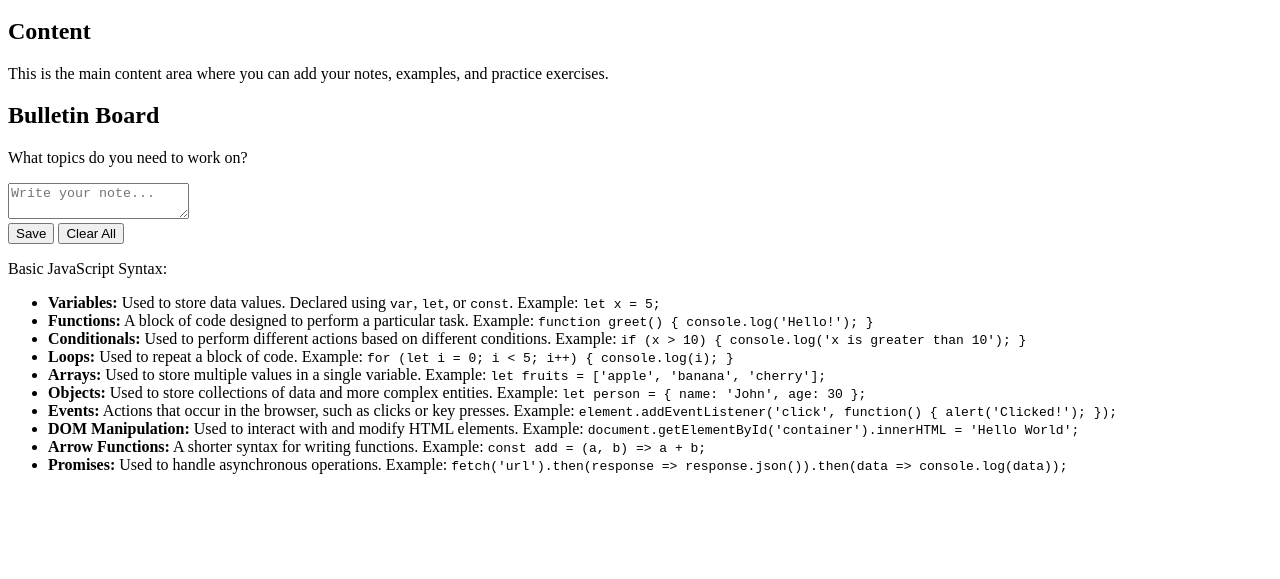
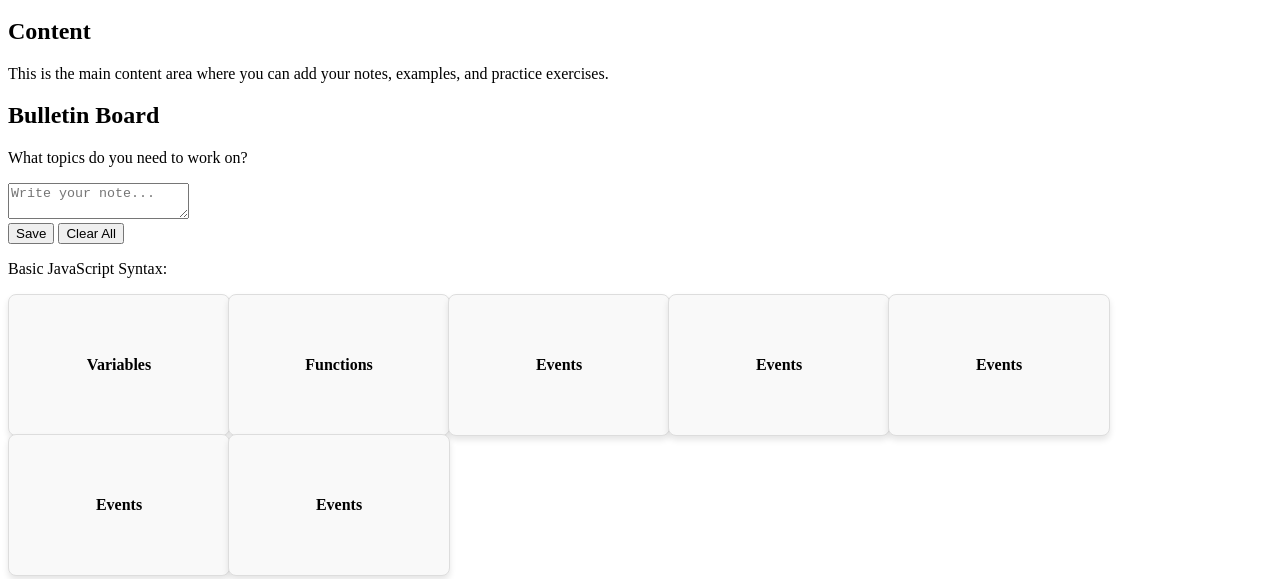
Before and after one commit to Ericcoone98/coding_cheatsheet, a plain HTML site: page Javascript.html in a window 1280 px wide. Shown: the part 221-800 px from the top of the page. Drawn offline with Linux system fonts and the light colour scheme.

Commit message:
implement flashcard feature for JavaScript concepts with interactive styling

```diff
--- a/Javascript.html
+++ b/Javascript.html
@@ -44,17 +44,77 @@
         Basic JavaScript Syntax:
       </p>
       <!-- Add this below the "Basic JavaScript Syntax:" paragraph -->
-<ul>
-  <li><strong>Variables:</strong> Used to store data values. Declared using <code>var</code>, <code>let</code>, or <code>const</code>. Example: <code>let x = 5;</code></li>
-  <li><strong>Functions:</strong> A block of code designed to perform a particular task. Example: <code>function greet() { console.log('Hello!'); }</code></li>
-  <li><strong>Conditionals:</strong> Used to perform different actions based on different conditions. Example: <code>if (x > 10) { console.log('x is greater than 10'); }</code></li>
-  <li><strong>Loops:</strong> Used to repeat a block of code. Example: <code>for (let i = 0; i < 5; i++) { console.log(i); }</code></li>
-  <li><strong>Arrays:</strong> Used to store multiple values in a single variable. Example: <code>let fruits = ['apple', 'banana', 'cherry'];</code></li>
-  <li><strong>Objects:</strong> Used to store collections of data and more complex entities. Example: <code>let person = { name: 'John', age: 30 };</code></li>
-  <li><strong>Events:</strong> Actions that occur in the browser, such as clicks or key presses. Example: <code>element.addEventListener('click', function() { alert('Clicked!'); });</code></li>
-  <li><strong>DOM Manipulation:</strong> Used to interact with and modify HTML elements. Example: <code>document.getElementById('container').innerHTML = 'Hello World';</code></li>
-  <li><strong>Arrow Functions:</strong> A shorter syntax for writing functions. Example: <code>const add = (a, b) => a + b;</code></li>
-  <li><strong>Promises:</strong> Used to handle asynchronous operations. Example: <code>fetch('url').then(response => response.json()).then(data => console.log(data));</code></li>
-</ul>
+      <ul class="flashcard-list">
+        <li class="flashcard">
+          <div class="flashcard-inner">
+            <div class="flashcard-front">
+              <strong>Variables</strong>
+            </div>
+            <div class="flashcard-back">
+              Used to store data values. Declared using <code>var</code>, <code>let</code>, or <code>const</code>. Example: <code>let x = 5;</code>
+            </div>
+          </div>
+        </li>
+        <li class="flashcard">
+          <div class="flashcard-inner">
+            <div class="flashcard-front">
+              <strong>Functions</strong>
+            </div>
+            <div class="flashcard-back">
+              A block of code designed to perform a particular task. Example: <code>function greet() { console.log('Hello!'); }</code>
+            </div>
+          </div>
+        </li>
+        <li class="flashcard">
+          <div class="flashcard-inner">
+            <div class="flashcard-front">
+              <strong>Events</strong>
+            </div>
+            <div class="flashcard-back">
+              Actions that occur in the browser, like clicks or key presses. Example: <code>document.addEventListener('click', function() { alert('Clicked!'); });</code>
+            </div>
+          </div>
+          <!-- Add more flashcards as needed -->
+          <li class="flashcard">
+            <div class="flashcard-inner">
+              <div class="flashcard-front">
+                <strong>Events</strong>
+              </div>
+              <div class="flashcard-back">
+                Actions that occur in the browser, like clicks or key presses. Example: <code>document.addEventListener('click', function() { alert('Clicked!'); });</code>
+              </div>
+            </div>
+
+            <li class="flashcard">
+              <div class="flashcard-inner">
+                <div class="flashcard-front">
+                  <strong>Events</strong>
+                </div>
+                <div class="flashcard-back">
+                  Actions that occur in the browser, like clicks or key presses. Example: <code>document.addEventListener('click', function() { alert('Clicked!'); });</code>
+                </div>
+              </div>
+
+              <li class="flashcard">
+                <div class="flashcard-inner">
+                  <div class="flashcard-front">
+                    <strong>Events</strong>
+                  </div>
+                  <div class="flashcard-back">
+                    Actions that occur in the browser, like clicks or key presses. Example: <code>document.addEventListener('click', function() { alert('Clicked!'); });</code>
+                  </div>
+                </div>
+
+                <li class="flashcard">
+                  <div class="flashcard-inner">
+                    <div class="flashcard-front">
+                      <strong>Events</strong>
+                    </div>
+                    <div class="flashcard-back">
+                      Actions that occur in the browser, like clicks or key presses. Example: <code>document.addEventListener('click', function() { alert('Clicked!'); });</code>
+                    </div>
+                  </div>
+      </ul>
   </body>
+
 </html>
--- a/index.js
+++ b/index.js
@@ -0,0 +1,6 @@
+document.querySelectorAll('.flashcard').forEach(card => {
+  card.addEventListener('click', () => {
+    const inner = card.querySelector('.flashcard-inner');
+    inner.style.transform = inner.style.transform === 'rotateY(180deg)' ? '' : 'rotateY(180deg)';
+  });
+});
--- a/styles.css
+++ b/styles.css
@@ -0,0 +1,49 @@
+.flashcard-list {
+  list-style: none;
+  display: flex;
+  flex-wrap: wrap;
+  gap: 20px;
+  padding: 0;
+}
+
+.flashcard {
+  width: 200px;
+  height: 120px;
+  perspective: 1000px;
+}
+
+.flashcard-inner {
+  width: 100%;
+  height: 100%;
+  position: relative;
+  transform-style: preserve-3d;
+  transition: transform 0.6s;
+  cursor: pointer;
+}
+
+.flashcard-front,
+.flashcard-back {
+  position: absolute;
+  width: 100%;
+  height: 100%;
+  backface-visibility: hidden;
+  display: flex;
+  align-items: center;
+  justify-content: center;
+  padding: 10px;
+  box-shadow: 0 4px 6px rgba(0, 0, 0, 0.1);
+  border: 1px solid #ddd;
+  border-radius: 8px;
+  flex-wrap: wrap;
+}
+
+.flashcard-front {
+  background-color: #f9f9f9;
+  flex-wrap: wrap;
+}
+
+.flashcard-back {
+  background-color: #e0f7fa;
+  transform: rotateY(180deg);
+  flex-wrap: wrap;
+}
```
